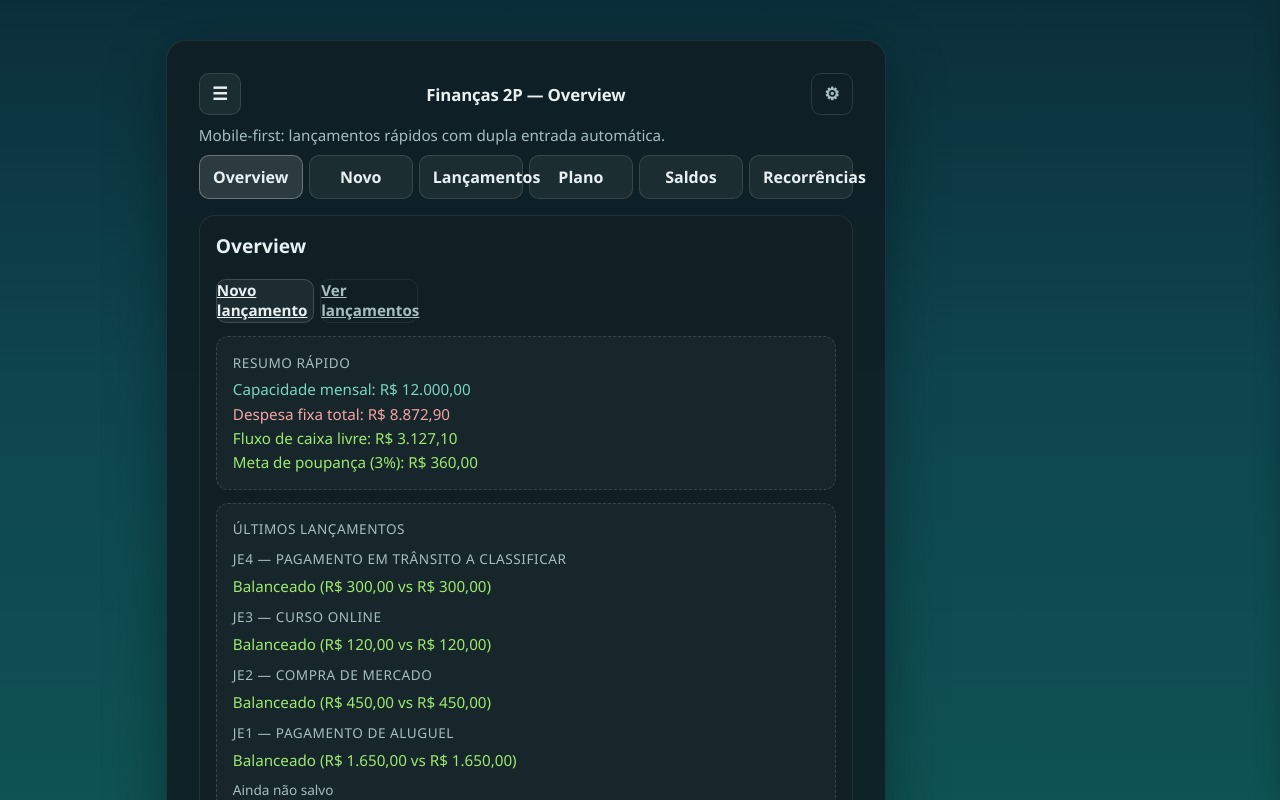
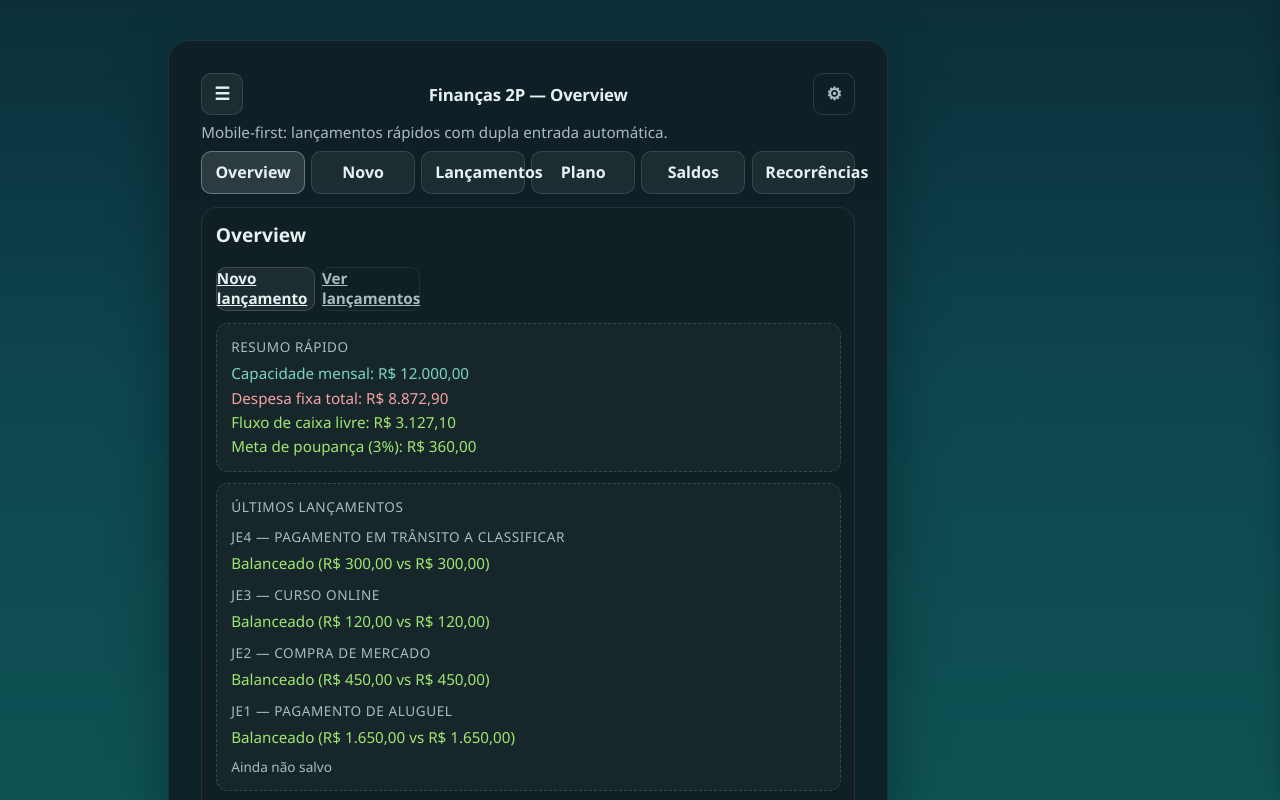
Before and after one commit to MarcosJanczeski/finapp2p, a React app in the folder frontend/: page / in a window 1280 px wide. Shown: the top 800 px of the page. Built offline with nearby package versions, Linux system fonts and the light colour scheme; the HTML template or start-up script is replaced by a standard one.

Commit message:
chore: tighten spacing and select contrast / ajuste de espacamento e contraste

```diff
--- a/frontend/src/App.css
+++ b/frontend/src/App.css
@@ -19,7 +19,7 @@ body {
   display: flex;
   align-items: center;
   justify-content: center;
-  padding: 1rem;
+  padding: 0.75rem;
   overflow-x: hidden;
 }
 
@@ -29,9 +29,9 @@ body {
   border: 1px solid rgba(255, 255, 255, 0.08);
   border-radius: 20px;
   box-shadow: 0 20px 60px rgba(0, 0, 0, 0.35);
-  padding: 1.2rem;
+  padding: 0.95rem;
   display: grid;
-  gap: 1rem;
+  gap: 0.8rem;
 }
 
 .navBar { /* (pt: barraNavegacao) */
@@ -60,9 +60,9 @@ body {
   background: rgba(255, 255, 255, 0.12);
 }
 
-.appHeader { /* (pt: cabecalhoApp) */
+ .appHeader { /* (pt: cabecalhoApp) */
   display: grid;
-  gap: 0.6rem;
+  gap: 0.45rem;
 }
 
 .appTitle { /* (pt: tituloApp) */
@@ -112,10 +112,10 @@ body {
 .ctaCard { /* (pt: cartaoAcao) */
   background: var(--cardColor);
   border-radius: 16px;
-  padding: 1rem;
+  padding: 0.85rem;
   border: 1px solid rgba(255, 255, 255, 0.08);
   display: grid;
-  gap: 0.8rem;
+  gap: 0.7rem;
 }
 
 .ctaTitle { /* (pt: tituloAcao) */
@@ -176,7 +176,7 @@ body {
   background: rgba(255, 255, 255, 0.03);
   border: 1px dashed rgba(255, 255, 255, 0.15);
   border-radius: 12px;
-  padding: 0.9rem 1rem;
+  padding: 0.75rem 0.9rem;
   font-size: 0.95rem;
   line-height: 1.6;
   color: var(--textMain);
@@ -261,6 +261,11 @@ select { /* (pt: camposFormulario) */
   background: rgba(255, 255, 255, 0.06);
   color: var(--textMain);
   font-size: 0.95rem;
+}
+
+select option { /* (pt: opcaoSelect) */
+  background: #0f1f24;
+  color: #e8f1f2;
 }
 
 input[type="number"]::-webkit-outer-spin-button,
```
